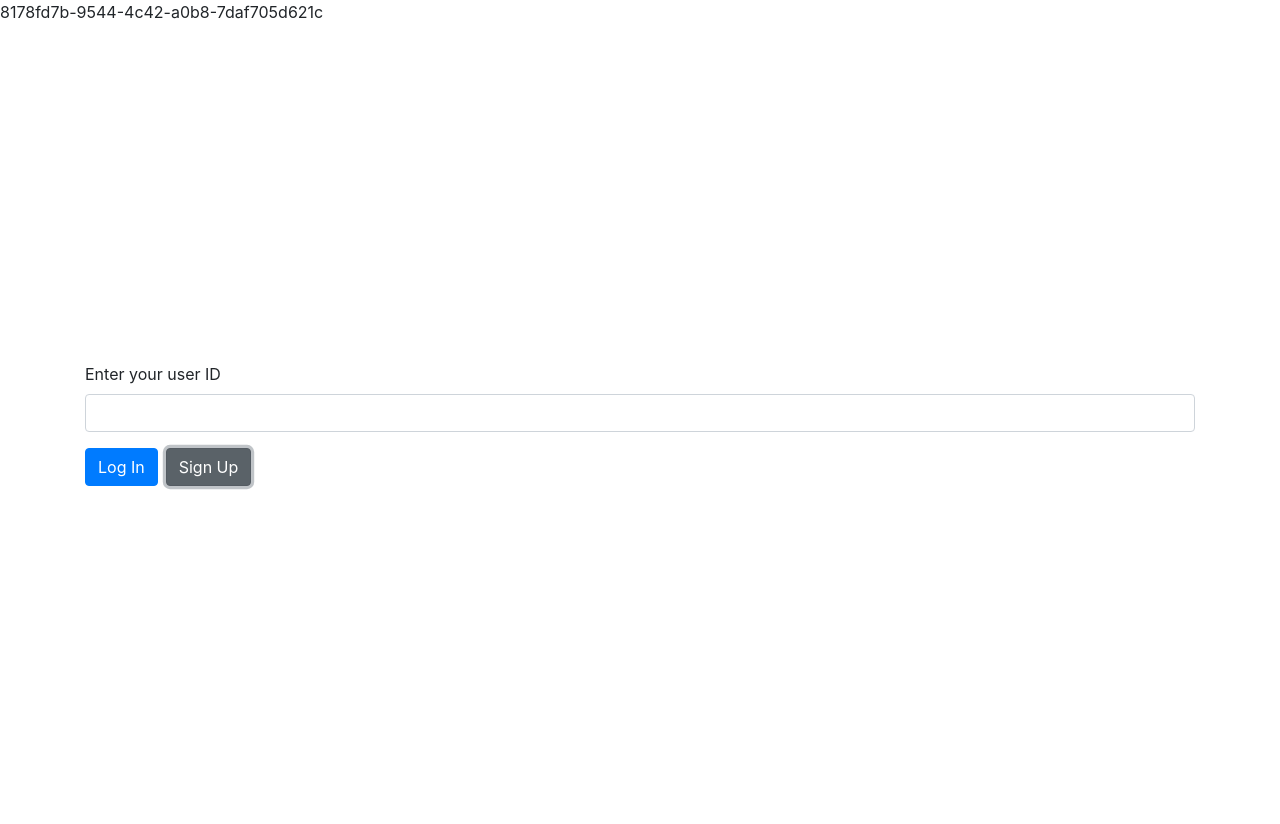
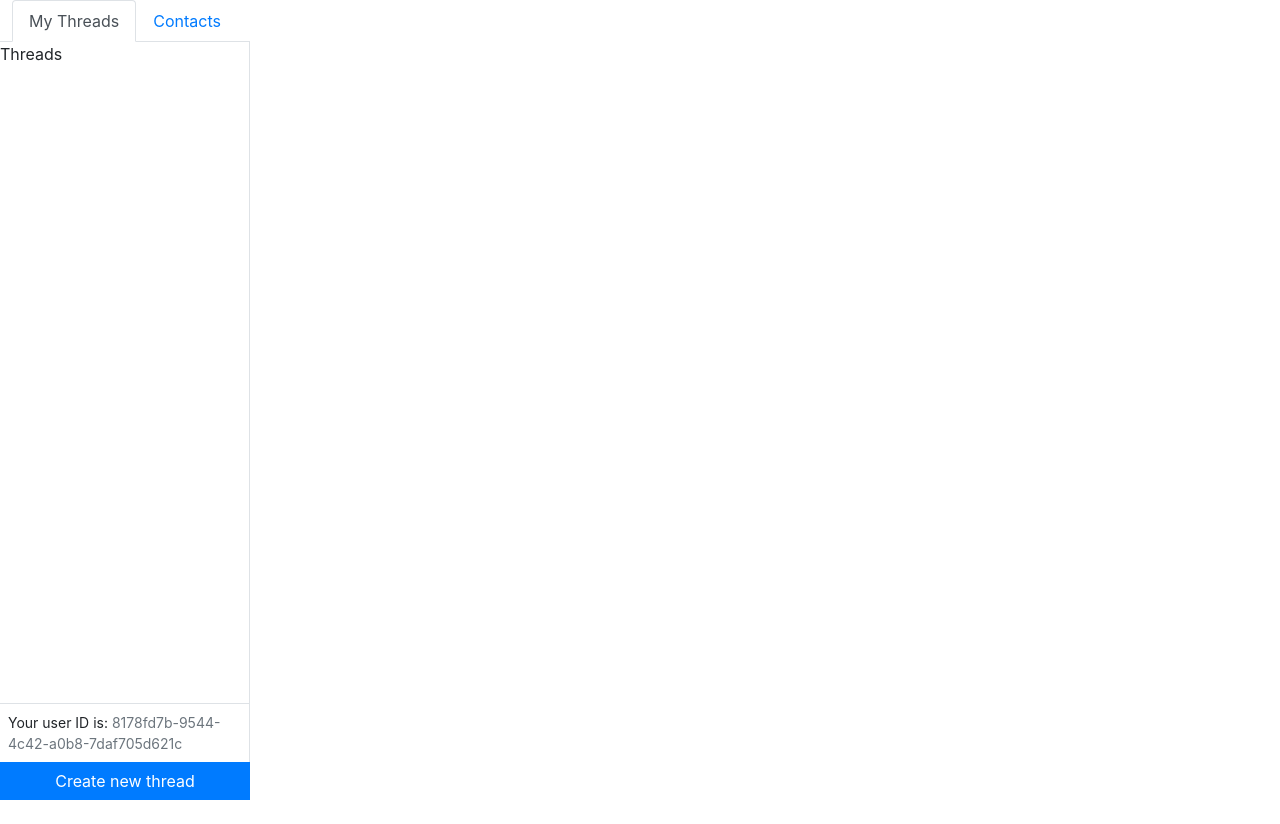
Before and after one commit to heyitsyuliya/chat-app, a React (Create React App) app in the folder client/: page / in a window 1280 px wide. Both pictures are taken after a click on the button "Sign Up". After the commit the page ends 800 px from the top, so only its background shows below. Built offline with nearby package versions, Linux system fonts and the light colour scheme.

Commit message:
feature: added sidebar and a shell for create thread and contact modals

```diff
--- a/client/src/components/App.js
+++ b/client/src/components/App.js
@@ -1,16 +1,14 @@
 import React from 'react'
 import useLocalStorage from '../hooks/useLocalStorage';
 import Login from "./Login";
+import Dashboard from './Dashboard'
 
 function App() {
 
   const [id, setId] = useLocalStorage('userId')
 
   return (
-    <>
-    {id}
-    <Login onSubmittedId={setId}/>
-    </>
+    id ? <Dashboard id={id} /> : <Login onSubmittedId={setId}/>
   );
 }
 
--- /dev/null
+++ b/client/src/components/Contacts.js
@@ -0,0 +1,9 @@
+import React from 'react'
+
+export default function Contacts() {
+  return (
+    <div>
+      Contacts
+    </div>
+  )
+}
--- /dev/null
+++ b/client/src/components/CreateNewContactModal.js
@@ -0,0 +1,9 @@
+import React from 'react'
+
+export default function CreateNewContactModal() {
+  return (
+    <div>
+
+    </div>
+  )
+}
--- /dev/null
+++ b/client/src/components/CreateNewThreadModal.js
@@ -0,0 +1,9 @@
+import React from 'react'
+
+export default function CreateNewModal() {
+  return (
+    <div>
+
+    </div>
+  )
+}
--- /dev/null
+++ b/client/src/components/Dashboard.js
@@ -0,0 +1,11 @@
+import React from 'react'
+import Sidebar from './Sidebar'
+
+export default function Dashboard({ id }) {
+  return (
+    <div className='d-flex' style={{height: '100vh'}}>
+      <Sidebar id={id}/>
+    </div>
+
+  )
+}
--- /dev/null
+++ b/client/src/components/Sidebar.js
@@ -0,0 +1,60 @@
+import React, { useState } from 'react'
+import { Tab, Nav, Button, Modal } from 'react-bootstrap'
+import Contacts from './Contacts'
+import CreateNewContactModal from './CreateNewContactModal'
+import CreateNewThreadModal from './CreateNewThreadModal'
+import Threads from './Threads'
+
+const THREADS_KEY = 'threads'
+const CONTACTS_KEY = 'contacts'
+
+export default function Sidebar({ id }) {
+
+  // setting threads tab to be selected by default
+  const [activeKey, setActiveKey] = useState(THREADS_KEY)
+  // checking whether we have Threads tab open or not
+  const threadsOpen = activeKey === THREADS_KEY
+
+  return (
+
+    <div style={{ width: '250px'}} className='d-flex flex-column'>
+
+      <Tab.Container activeKey={activeKey} onSelect={setActiveKey}>
+
+        <Nav variant='tabs' className='justify-content-center'>
+          <Nav.Item>
+            <Nav.Link eventKey={THREADS_KEY}>My Threads</Nav.Link>
+          </Nav.Item>
+
+          <Nav.Item>
+            <Nav.Link eventKey={CONTACTS_KEY}>Contacts</Nav.Link>
+          </Nav.Item>
+        </Nav>
+
+        <Tab.Content className='border-right overflow-auto flex-grow-1'>
+          <Tab.Pane eventKey={THREADS_KEY}>
+            <Threads />
+          </Tab.Pane>
+
+          <Tab.Pane eventKey={CONTACTS_KEY}>
+            <Contacts />
+          </Tab.Pane>
+        </Tab.Content>
+
+        {/* Section on the bottom of the nav that displays user ID and Create new ... button */}
+        <div className='p-2 border-top border-right small'>
+          Your user ID is: <span className='text-muted'>{id}</span>
+        </div>
+
+        <Button className='rounded-0'>
+          Create new {threadsOpen ? 'thread' : 'contact'}
+        </Button>
+      </Tab.Container>
+
+      {/* Create new ... modal that will allow the user to create either a new contact or thread */}
+      <Modal>
+        {threadsOpen ? <CreateNewThreadModal /> : <CreateNewContactModal />}
+      </Modal>
+    </div>
+  )
+}
--- /dev/null
+++ b/client/src/components/Threads.js
@@ -0,0 +1,9 @@
+import React from 'react'
+
+export default function Threads() {
+  return (
+    <div>
+      Threads
+    </div>
+  )
+}
```
Also changed, not shown: 1 other file (tests, documents, lock files or other folders).
